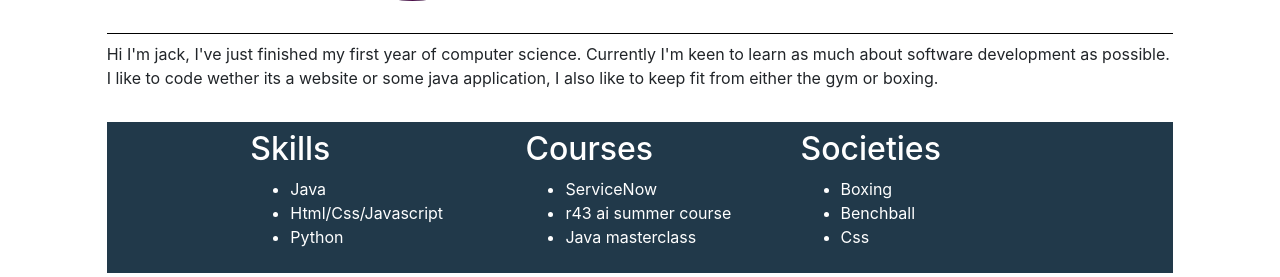
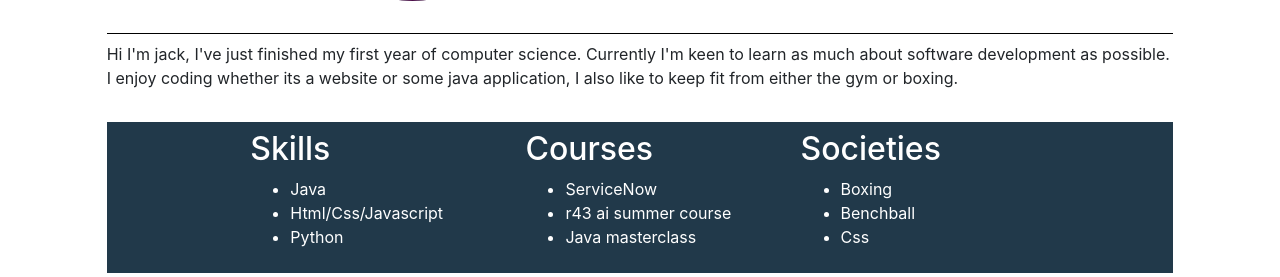
Before and after one commit to jackloo2809/summer-project, a Django app: page /profile in a window 1280 px wide. Shown: the part 300-577 px from the top of the page. Run offline with Django 3.2, Linux system fonts and the light colour scheme; some libraries are stand-ins or nearby versions.

Commit message:
changed about

```diff
--- a/blog/templates/about.html
+++ b/blog/templates/about.html
@@ -19,7 +19,7 @@
         <div class="col-md-10 offset-md-1 my-3 px-0">
             <p class="my-0 info  pt-2 mx-3 mx-md-0">
                 Hi I'm jack, I've just finished my first year of computer science. Currently I'm keen to learn as much
-                 about software development as possible. I like to code wether its a website or some java application,
+                 about software development as possible. I enjoy coding whether its a website or some java application,
                  I also like to keep fit from either the gym or boxing.
             </p>
         </div>
```
